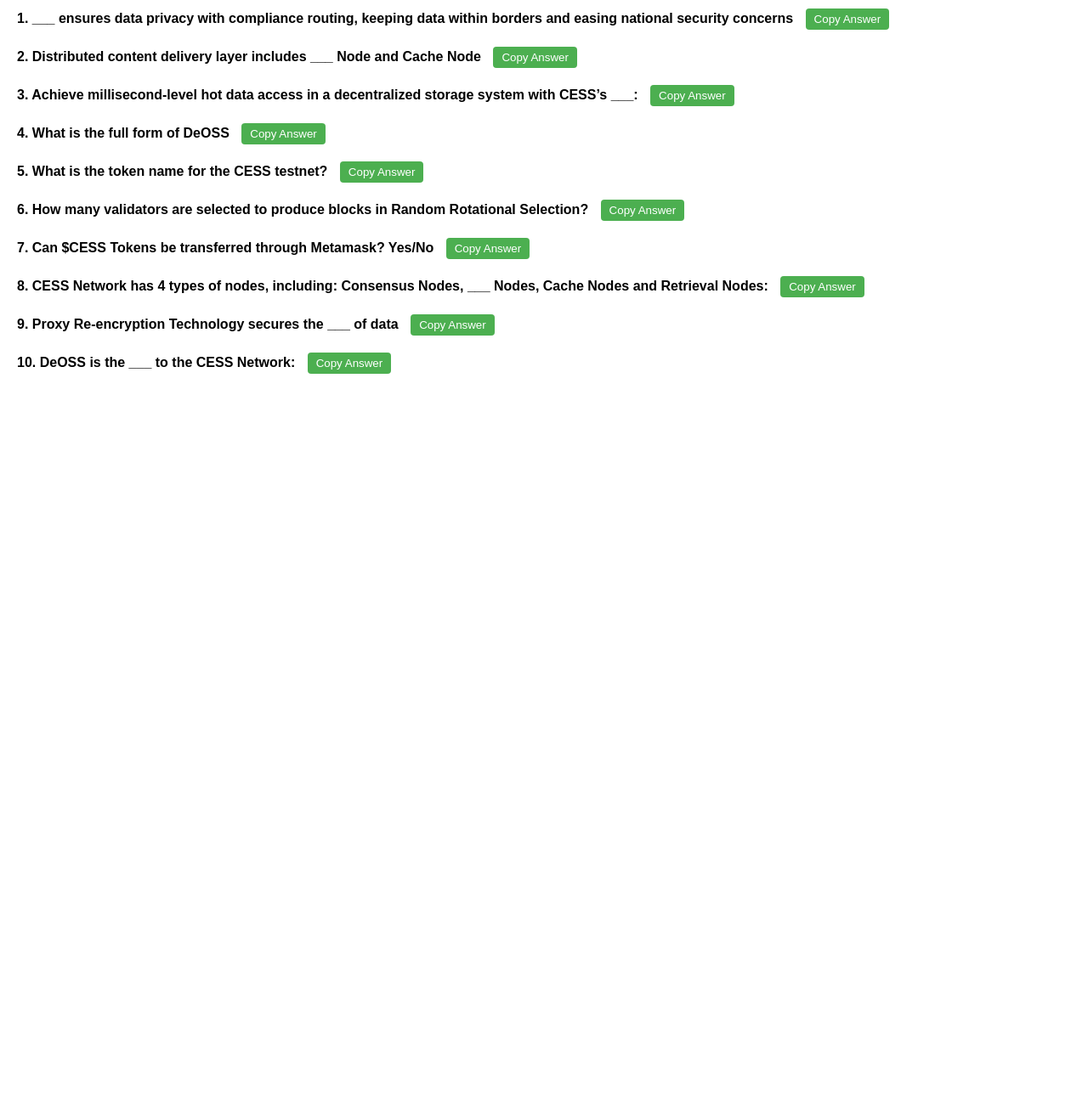
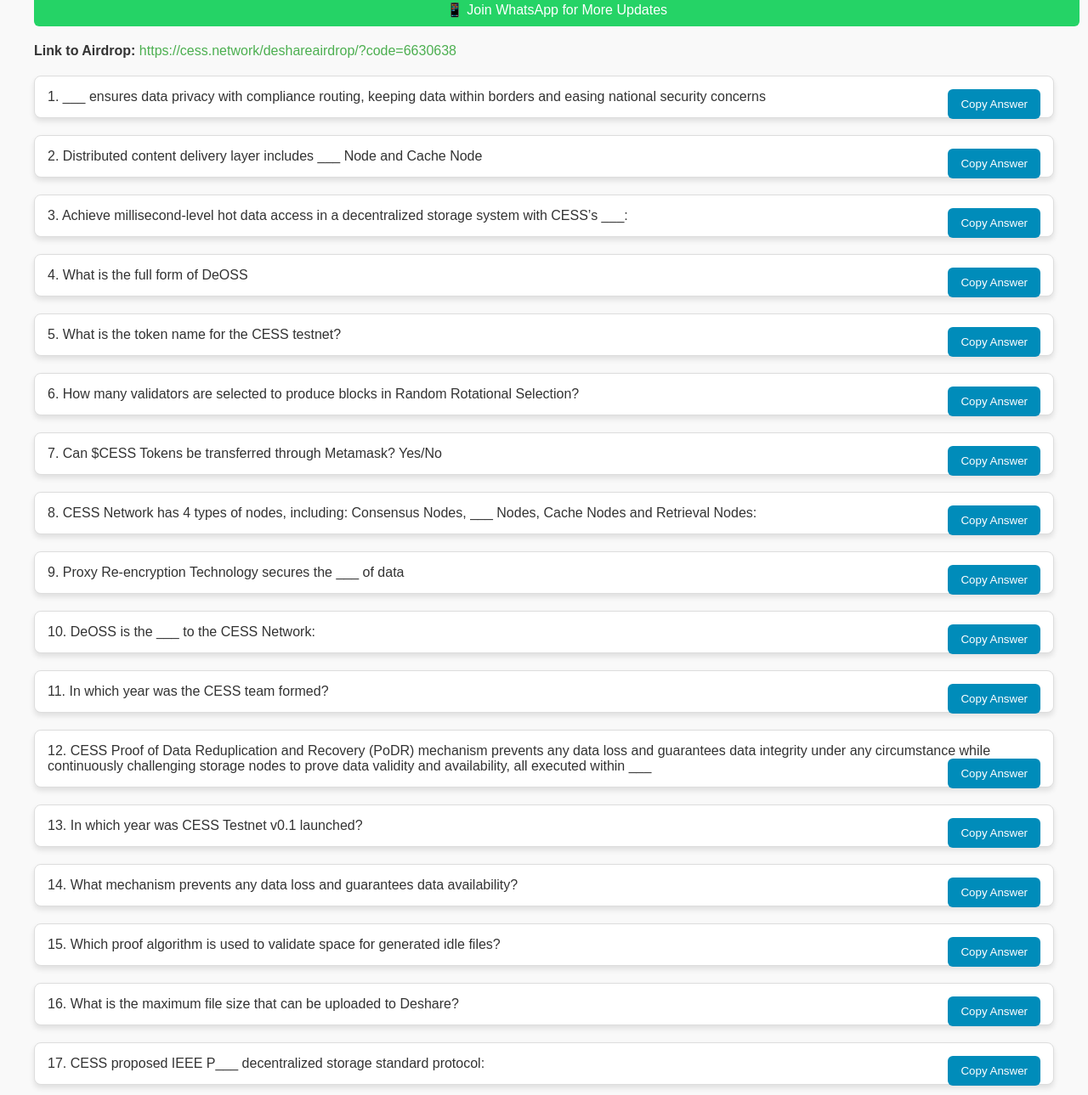
Before and after one commit to AirdropalertHub/CessQuiz, a plain HTML site: page index.html in a window 1280 px wide. Shown: the part 109-1398 px from the top of the page at 85% size. Before the commit the page ends 800 px from the top, so only its background shows below. Drawn offline with Linux system fonts and the light colour scheme.

Commit message:
Update index.html

```diff
--- a/index.html
+++ b/index.html
@@ -6,32 +6,84 @@
     <title>CESS Airdrop Quiz Answers</title>
     <style>
         body {
-            font-family: Arial, sans-serif;
-            margin: 20px;
+            font-family: 'Arial', sans-serif;
+            background-color: #f9f9f9;
+            color: #333;
+            margin: 0;
+            padding: 0;
+        }
+        .container {
+            max-width: 1200px;
+            margin: auto;
+            padding: 20px;
+        }
+        h1 {
+            text-align: center;
+            color: #4CAF50;
+        }
+        a {
+            color: #4CAF50;
+            text-decoration: none;
+        }
+        a:hover {
+            text-decoration: underline;
         }
         .question {
-            font-weight: bold;
+            background-color: #ffffff;
+            border: 1px solid #ddd;
+            border-radius: 8px;
+            padding: 15px;
             margin-top: 20px;
+            box-shadow: 0px 4px 6px rgba(0, 0, 0, 0.1);
         }
         .copy-btn {
-            background-color: #4CAF50;
+            background-color: #008CBA;
             color: white;
-            padding: 5px 10px;
+            padding: 10px 15px;
             border: none;
-            border-radius: 4px;
+            border-radius: 6px;
             cursor: pointer;
-            margin-left: 10px;
+            float: right;
         }
         .copy-btn:hover {
-            background-color: #45a049;
+            background-color: #005f75;
+        }
+        .join-btn {
+            background-color: #25D366;
+            color: white;
+            padding: 10px 15px;
+            border: none;
+            border-radius: 6px;
+            cursor: pointer;
+            display: block;
+            width: 100%;
+            text-align: center;
+            margin: 20px 0;
+            text-decoration: none;
+            font-size: 16px;
+        }
+        .join-btn:hover {
+            background-color: #128c7e;
+        }
+        .footer {
+            text-align: center;
+            margin-top: 50px;
+            color: #999;
         }
     </style>
 </head>
 <body>
 
+    <div class="container">
         <h1>CESS Airdrop — Quiz Answers ✔️</h1>
-    <p><strong>Link:</strong> <a href="https://cess.network/deshareairdrop/?code=2847696" target="_blank">https://cess.network/deshareairdrop/?code=2847696</a></p>
 
+        <!-- WhatsApp Join Button -->
+        <a href="https://whatsapp.com/channel/0029Vb3pFvAGufInLdTumQ3k" target="_blank" class="join-btn">📱 Join WhatsApp for More Updates</a>
+
+        <!-- Link to Airdrop -->
+        <p><strong>Link to Airdrop:</strong> <a href="https://cess.network/deshareairdrop/?code=6630638" target="_blank">https://cess.network/deshareairdrop/?code=6630638</a></p>
+
+        <!-- Quiz Questions with Copy Button -->
         <div class="question">
             1. ___ ensures data privacy with compliance routing, keeping data within borders and easing national security concerns
             <button class="copy-btn" onclick="copyText('Location-based Storage Selection (LLBS)')">Copy Answer</button>
@@ -82,7 +134,50 @@
             <button class="copy-btn" onclick="copyText('Gateway')">Copy Answer</button>
         </div>
 
-    <!-- You can continue adding more questions in the same format -->
+        <div class="question">
+            11. In which year was the CESS team formed?
+            <button class="copy-btn" onclick="copyText('2019')">Copy Answer</button>
+        </div>
+
+        <div class="question">
+            12. CESS Proof of Data Reduplication and Recovery (PoDR) mechanism prevents any data loss and guarantees data integrity under any circumstance while continuously challenging storage nodes to prove data validity and availability, all executed within ___
+            <button class="copy-btn" onclick="copyText('TEE')">Copy Answer</button>
+        </div>
+
+        <div class="question">
+            13. In which year was CESS Testnet v0.1 launched?
+            <button class="copy-btn" onclick="copyText('2021')">Copy Answer</button>
+        </div>
+
+        <div class="question">
+            14. What mechanism prevents any data loss and guarantees data availability?
+            <button class="copy-btn" onclick="copyText('Proof of Data Reduplication and Recovery')">Copy Answer</button>
+        </div>
+
+        <div class="question">
+            15. Which proof algorithm is used to validate space for generated idle files?
+            <button class="copy-btn" onclick="copyText('Proof of Idle Space')">Copy Answer</button>
+        </div>
+
+        <div class="question">
+            16. What is the maximum file size that can be uploaded to Deshare?
+            <button class="copy-btn" onclick="copyText('100MB')">Copy Answer</button>
+        </div>
+
+        <div class="question">
+            17. CESS proposed IEEE P___ decentralized storage standard protocol:
+            <button class="copy-btn" onclick="copyText('3233')">Copy Answer</button>
+        </div>
+
+        <div class="question">
+            18. How many SDKs does CESS support?
+            <button class="copy-btn" onclick="copyText('3')">Copy Answer</button>
+        </div>
+    </div>
+
+    <div class="footer">
+        <p>© 2025 CESS Airdrop. All rights reserved.</p>
+    </div>
 
     <script>
         function copyText(text) {
```
Lines whose indentation alone changed are shown as unchanged.
